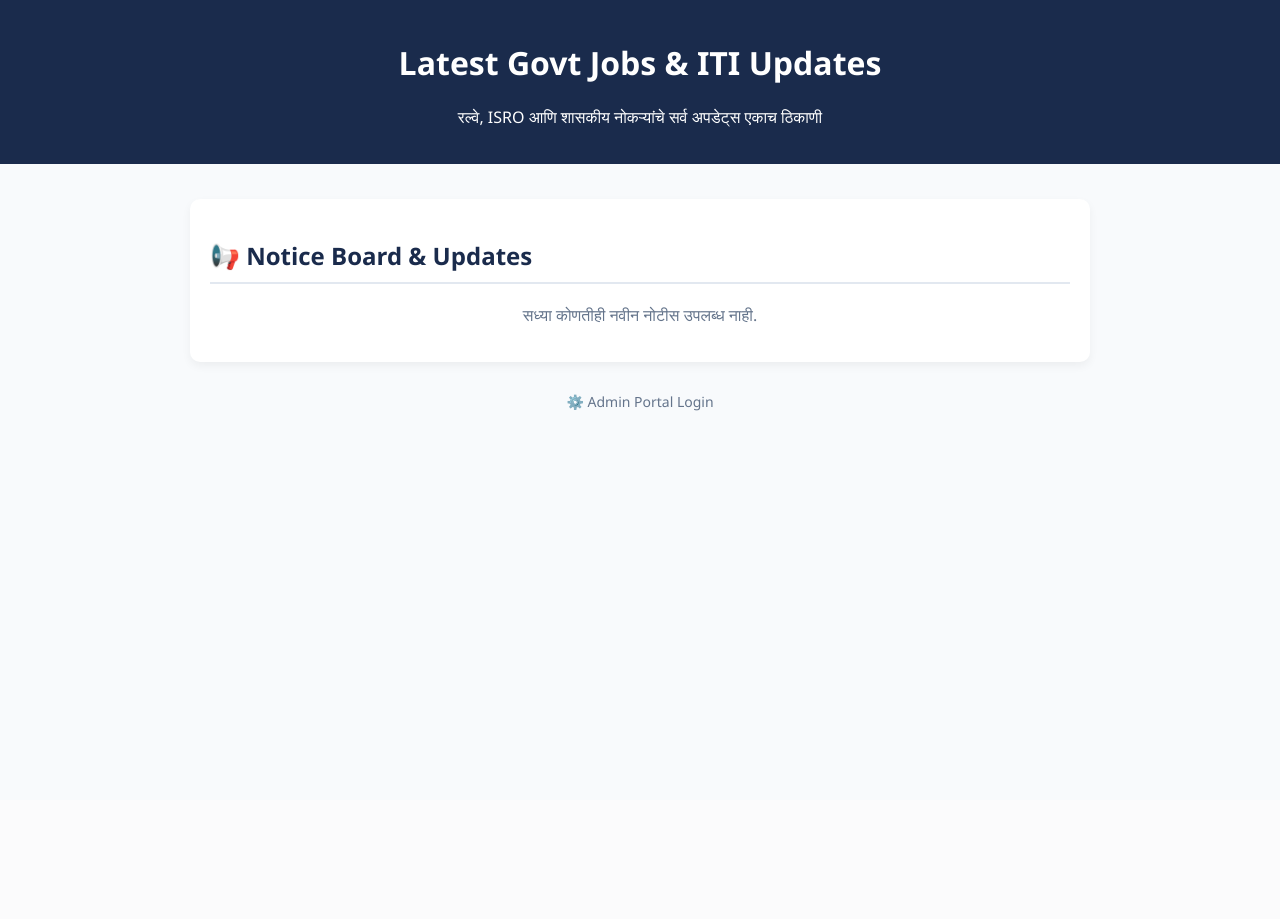
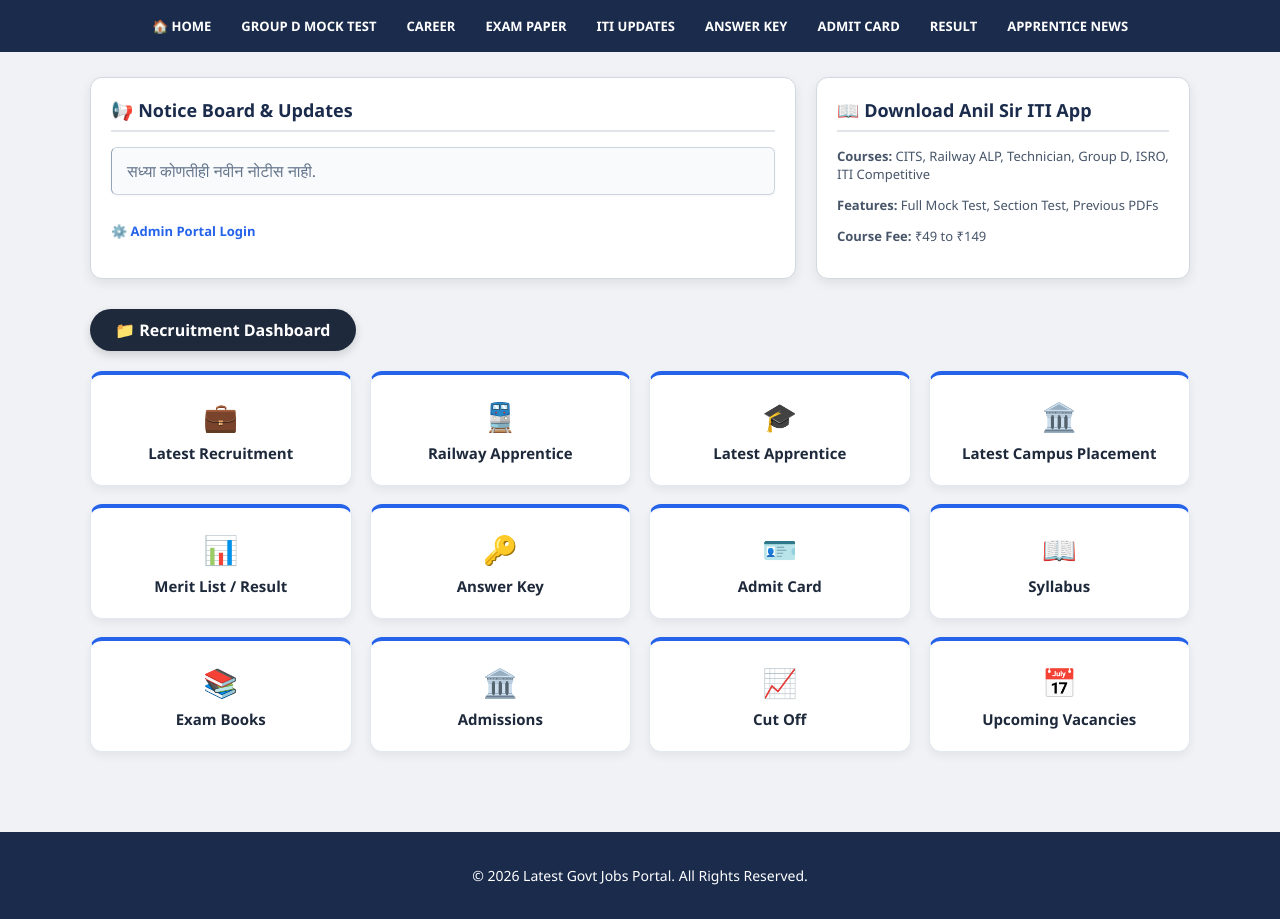
Before and after one commit to RohanDamodar2621/Letestgovt.-jobs.in, a Flask app: page / in a window 1280 px wide. Before the commit the page ends 411 px from the top, so only its background shows below. Run offline with Flask 3, Linux system fonts and the light colour scheme.

Commit message:
Revamp index.html for improved layout and styles
Updated the HTML structure and styles for the jobs portal, including changes to the navbar, notice board, and job card layout.

```diff
--- a/templates/index.html
+++ b/templates/index.html
@@ -3,46 +3,66 @@
 <head>
     <meta charset="UTF-8">
     <meta name="viewport" content="width=device-width, initial-scale=1.0">
-    <title>Latest Govt Jobs in - ITI & Railway Updates</title>
+    <title>Latest ITI & Govt Jobs Portal</title>
     <style>
-        body { font-family: 'Segoe UI', Arial, sans-serif; background-color: #f8fafc; margin: 0; padding: 0; color: #333; }
-        header { background: #1a2b4c; color: white; padding: 20px; text-align: center; }
-        .container { max-width: 900px; margin: 20px auto; padding: 15px; }
-        .notice-board { background: white; padding: 20px; border-radius: 10px; box-shadow: 0 4px 10px rgba(0,0,0,0.05); }
-        h2 { color: #1a2b4c; border-bottom: 2px solid #e2e8f0; padding-bottom: 10px; }
-        .job-card { background: #f8fafc; border-left: 4px solid #2563eb; padding: 15px; margin-bottom: 12px; border-radius: 6px; box-shadow: 0 2px 5px rgba(0,0,0,0.02); }
-        .job-title { font-size: 18px; font-weight: bold; color: #1e3a8a; margin-bottom: 5px; }
-        .job-details { font-size: 13px; color: #475569; margin-bottom: 8px; }
-        .links a { display: inline-block; margin-right: 15px; background: #2563eb; color: white; padding: 5px 12px; text-decoration: none; border-radius: 4px; font-size: 12px; font-weight: bold; }
+        body { font-family: 'Segoe UI', Arial, sans-serif; background-color: #f0f2f5; margin: 0; padding: 0; }
+        .navbar { background: #1a2b4c; color: white; padding: 12px 20px; display: flex; flex-wrap: wrap; gap: 10px; justify-content: center; font-weight: bold; font-size: 13px; }
+        .navbar a { color: white; text-decoration: none; padding: 5px 10px; }
+        .navbar a:hover { background: #004085; border-radius: 4px; }
+        .main-wrapper { max-width: 1100px; margin: 25px auto; display: flex; flex-wrap: wrap; gap: 20px; padding: 0 10px; }
+        .notice-section { flex: 2; background: white; padding: 20px; border-radius: 12px; box-shadow: 0 4px 12px rgba(0,0,0,0.08); border: 1px solid #d1d9e0; }
+        .sidebar-section { flex: 1; background: white; padding: 20px; border-radius: 12px; box-shadow: 0 4px 12px rgba(0,0,0,0.08); border: 1px solid #d1d9e0; }
+        .section-title { font-size: 18px; color: #1a2b4c; font-weight: bold; margin-bottom: 15px; border-bottom: 2px solid #e1e4e8; padding-bottom: 8px; }
+
+        /* डायनॅमिक जॉब कार्ड्स डिझाईन */
+        .job-card { background: #f8fafc; border-left: 4px solid #2563eb; padding: 12px 15px; margin-bottom: 12px; border-radius: 6px; border: 1px solid #cbd5e1; box-shadow: 0 1px 3px rgba(0,0,0,0.04); }
+        .job-title { font-size: 15px; font-weight: 700; color: #1e3a8a; margin-bottom: 4px; }
+        .job-details { font-size: 12px; color: #475569; margin-bottom: 8px; }
+        .links a { display: inline-block; margin-right: 10px; background: #2563eb; color: white; padding: 4px 10px; text-decoration: none; border-radius: 4px; font-size: 11px; font-weight: bold; }
         .links a.apply { background: #16a34a; }
-        .links a:hover { opacity: 0.9; }
-        .admin-link { display: block; text-align: center; margin-top: 30px; color: #64748b; text-decoration: none; font-size: 14px; }
+
+        .dashboard-container { max-width: 1100px; margin: 30px auto; padding: 0 10px 40px 10px; }
+        .dashboard-badge { background: #1e293b; color: white; padding: 10px 25px; border-radius: 30px; display: inline-block; font-weight: bold; margin-bottom: 20px; font-size: 16px; box-shadow: 0 4px 10px rgba(0,0,0,0.15); }
+        .grid-box { display: grid; grid-template-columns: repeat(auto-fit, minmax(230px, 1fr)); gap: 18px; }
+        .card-item { background: #ffffff; padding: 22px 15px; text-align: center; border-radius: 12px; box-shadow: 0 4px 10px rgba(0,0,0,0.06); text-decoration: none; color: #1f2937; transition: all 0.25s ease-in-out; border: 1px solid #e2e8f0; border-top: 4px solid #2563eb; }
+        .card-item:hover { transform: translateY(-4px); box-shadow: 0 8px 20px rgba(0,0,0,0.12); background: #f8fafc; }
+        .card-icon { font-size: 28px; margin-bottom: 8px; display: block; }
+        .card-item h3 { margin: 5px 0 0 0; font-size: 15px; color: #1e293b; font-weight: 700; }
+        footer { text-align: center; padding: 20px; background: #1a2b4c; color: white; margin-top: 40px; font-size: 14px; }
+        .admin-link { display: inline-block; margin-top: 15px; color: #2563eb; text-decoration: none; font-size: 13px; font-weight: bold; }
     </style>
 </head>
 <body>
 
-    <header>
-        <h1>Latest Govt Jobs & ITI Updates</h1>
-        <p>रल्वे, ISRO आणि शासकीय नोकऱ्यांचे सर्व अपडेट्स एकाच ठिकाणी</p>
-    </header>
+    <div class="navbar">
+        <a href="/">🏠 HOME</a>
+        <a href="#">GROUP D MOCK TEST</a>
+        <a href="#">CAREER</a>
+        <a href="#">EXAM PAPER</a>
+        <a href="#">ITI UPDATES</a>
+        <a href="#">ANSWER KEY</a>
+        <a href="#">ADMIT CARD</a>
+        <a href="#">RESULT</a>
+        <a href="#">APPRENTICE NEWS</a>
+    </div>
 
-    <div class="container">
-        <div class="notice-board">
-            <h2>📢 Notice Board & Updates</h2>
+    <div class="main-wrapper">
+        <div class="notice-section">
+            <div class="section-title">📢 Notice Board & Updates</div>
 
             {% if jobs %}
                 {% for job in jobs %}
                 <div class="job-card">
-                    <div class="job-title">{{ job.title }}</div>
+                    <div class="job-title">🔹 {{ job.title }}</div>
                     <div class="job-details">
                         {% if job.organization %}<b>संस्था:</b> {{ job.organization }} | {% endif %}
                         {% if job.advt_no %}<b>जाहिरात क्र.:</b> {{ job.advt_no }} | {% endif %}
                         {% if job.total_vacancies %}<b>पदे:</b> {{ job.total_vacancies }} | {% endif %}
-                        {% if job.last_date %}<b>अतिमम तारीख:</b> {{ job.last_date }}{% endif %}
+                        {% if job.last_date %}<b>अंतिम तारीख:</b> {{ job.last_date }}{% endif %}
                     </div>
                     <div class="links">
                         {% if job.notification_link %}
-                            <a href="{{ job.notification_link }}" target="_blank">📄 Official Notification</a>
+                            <a href="{{ job.notification_link }}" target="_blank">📄 PDF Notification</a>
                         {% endif %}
                         {% if job.apply_link %}
                             <a href="{{ job.apply_link }}" target="_blank" class="apply">🌐 Online Apply</a>
@@ -51,12 +71,42 @@
                 </div>
                 {% endfor %}
             {% else %}
-                <p style="text-align: center; color: #64748b;">सध्या कोणतीही नवीन नोटीस उपलब्ध नाही.</p>
+                <div class="job-card" style="border-left-color: #94a3b8; color: #64748b;">सध्या कोणतीही नवीन नोटीस नाही.</div>
             {% endif %}
+
+            <a href="/admin" class="admin-link">⚙️ Admin Portal Login</a>
         </div>
 
-        <a href="/admin" class="admin-link">⚙️ Admin Portal Login</a>
+        <div class="sidebar-section">
+            <div class="section-title">📖 Download Anil Sir ITI App</div>
+            <p style="font-size: 13px; color: #475569;"><b>Courses:</b> CITS, Railway ALP, Technician, Group D, ISRO, ITI Competitive</p>
+            <p style="font-size: 13px; color: #475569;"><b>Features:</b> Full Mock Test, Section Test, Previous PDFs</p>
+            <p style="font-size: 13px; color: #475569;"><b>Course Fee:</b> ₹49 to ₹149</p>
+        </div>
     </div>
+
+    <div class="dashboard-container">
+        <div class="dashboard-badge">📁 Recruitment Dashboard</div>
+
+        <div class="grid-box">
+            <a href="#" class="card-item"><span class="card-icon">💼</span><h3>Latest Recruitment</h3></a>
+            <a href="#" class="card-item"><span class="card-icon">🚆</span><h3>Railway Apprentice</h3></a>
+            <a href="#" class="card-item"><span class="card-icon">🎓</span><h3>Latest Apprentice</h3></a>
+            <a href="#" class="card-item"><span class="card-icon">🏛️</span><h3>Latest Campus Placement</h3></a>
+            <a href="#" class="card-item"><span class="card-icon">📊</span><h3>Merit List / Result</h3></a>
+            <a href="#" class="card-item"><span class="card-icon">🔑</span><h3>Answer Key</h3></a>
+            <a href="#" class="card-item"><span class="card-icon">🪪</span><h3>Admit Card</h3></a>
+            <a href="#" class="card-item"><span class="card-icon">📖</span><h3>Syllabus</h3></a>
+            <a href="#" class="card-item"><span class="card-icon">📚</span><h3>Exam Books</h3></a>
+            <a href="#" class="card-item"><span class="card-icon">🏛️</span><h3>Admissions</h3></a>
+            <a href="#" class="card-item"><span class="card-icon">📈</span><h3>Cut Off</h3></a>
+            <a href="#" class="card-item"><span class="card-icon">📅</span><h3>Upcoming Vacancies</h3></a>
+        </div>
+    </div>
+
+    <footer>
+        <p>&copy; 2026 Latest Govt Jobs Portal. All Rights Reserved.</p>
+    </footer>
 
 </body>
 </html>
```
